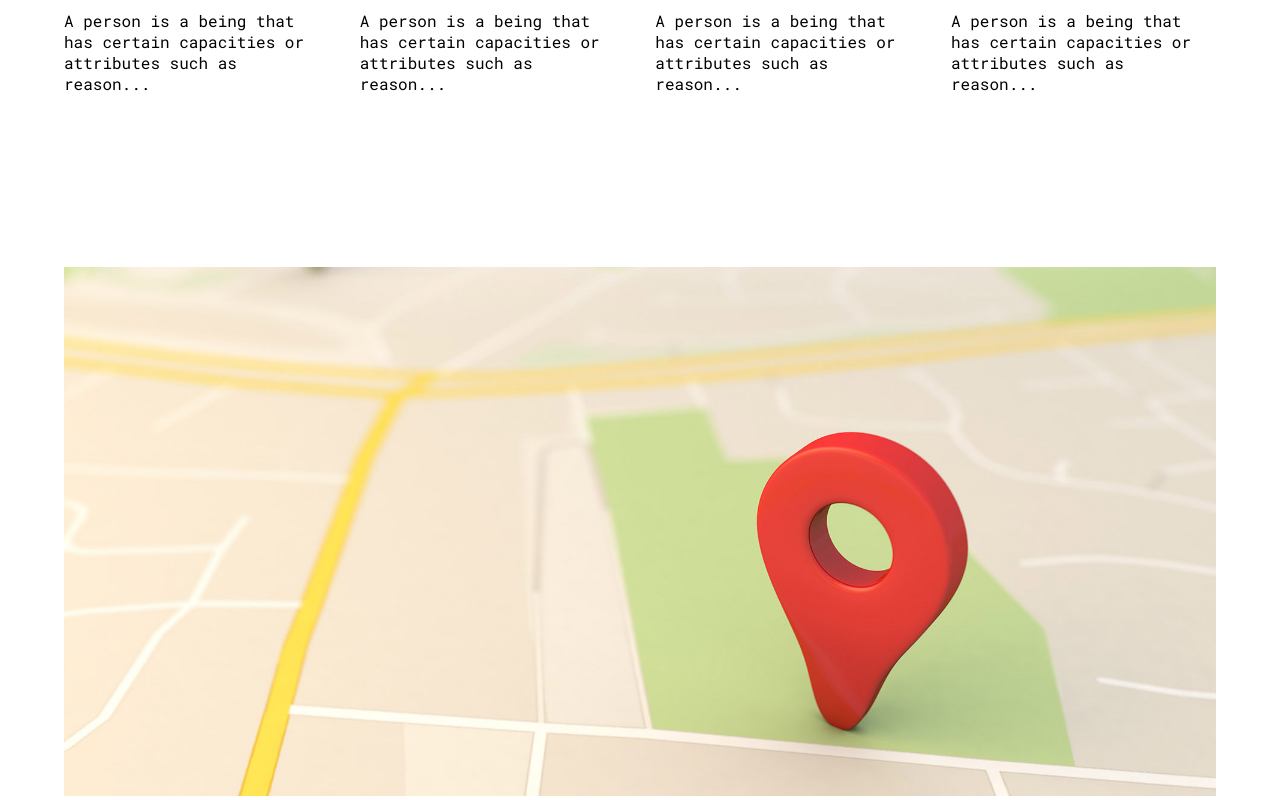
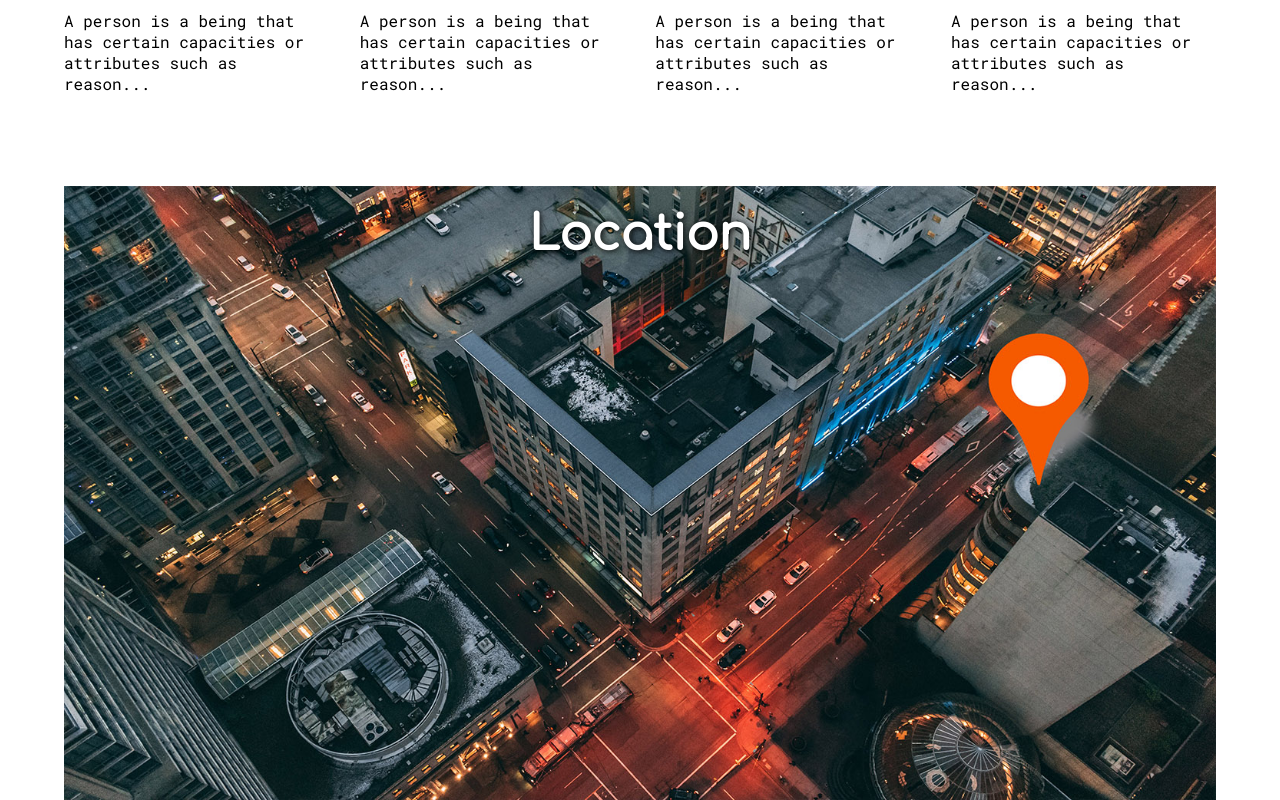
Before and after one commit to Khan2310/A-Company-Portfolio, a React (Create React App) app: page / in a window 1280 px wide. Shown: the part 1743-2543 px from the top of the page. Built offline with nearby package versions, Linux system fonts and the light colour scheme.

Commit message:
re-upload modified map-image and cover-image style added mixin, className, newMapImage

```diff
--- a/src/App.js
+++ b/src/App.js
@@ -16,6 +16,7 @@ class App extends Component {
             coverimage={Coverphotoimage}
             coverTitle="Company Name"
             photoClassName="cover-image"
+            titleClassName="cover-image-title"
           />
         </div>
         <div>
--- a/src/components/bodyCompo.js
+++ b/src/components/bodyCompo.js
@@ -2,7 +2,7 @@ import React, { Component } from "react";
 import Projects from "./projects.js";
 import AboutCompo from "./aboutCompo.js";
 import Coverphoto from "./coverphoto.js";
-import Mapimage from "./image/map-image.jpg";
+import Mapimage from "./image/map-image1.jpg";
 import "./style.css";
 
 export default class BodyCompo extends Component {
@@ -14,8 +14,9 @@ export default class BodyCompo extends Component {
           <AboutCompo />
           <Coverphoto
             coverimage={Mapimage}
-            coverTitle=""
+            coverTitle="Location"
             photoClassName="map-image"
+            titleClassName="map-image-title"
           />
         </div>
       </div>
--- a/src/components/coverphoto.js
+++ b/src/components/coverphoto.js
@@ -10,7 +10,7 @@ export default class Coverphoto extends Component {
           src={this.props.coverimage}
           alt="companyphoto"
         />
-        <div className="cover-image-title">
+        <div className={this.props.titleClassName}>
           <h1>{this.props.coverTitle}</h1>
         </div>
       </div>
--- a/src/components/scss/coverPhotoStyle.scss
+++ b/src/components/scss/coverPhotoStyle.scss
@@ -1,3 +1,19 @@
+@mixin coverBigImage($param1, $param2, $width) {
+  text-align: center;
+  // border: 5px solid red;
+  position: absolute;
+  transform: translate(-50%, -50%);
+  h1 {
+    color: white;
+    text-shadow: 1px 1px 6px black;
+    font-size: 3em;
+    @media screen and (max-width: $width) {
+      margin-top: $param1;
+      font-size: $param2;
+    }
+  }
+}
+
 .coverphoto-container {
   margin-left: auto;
   margin-right: auto;
@@ -19,9 +35,9 @@
     }
   }
   .map-image {
-    width: 100%;
+    max-width: 100%;
     height: auto;
-    margin-top: 15%;
+    margin-top: 8%;
     vertical-align: middle;
     border-style: none;
     @media screen and (max-width: 550px) {
@@ -29,20 +45,13 @@
     }
   }
   .cover-image-title {
-    text-align: center;
-    /* border: 2px solid red; */
-    position: absolute;
     top: 50%;
     left: 50%;
-    transform: translate(-50%, -50%);
-    h1 {
-      color: white;
-      text-shadow: 1px 1px 6px black;
-      font-size: 3em;
-      @media screen and (max-width: 550px) {
-        margin-top: 3em;
-        font-size: 2em;
-      }
-    }
+    @include coverBigImage(3em, 2em, 550px);
+  }
+  .map-image-title {
+    @include coverBigImage(1em, 1.3em, 1100px);
+    top: 20%;
+    left: 50%;
   }
 }
--- a/src/components/style.css
+++ b/src/components/style.css
@@ -119,9 +119,9 @@
 }
 
 .coverphoto-container .map-image {
-  width: 100%;
+  max-width: 100%;
   height: auto;
-  margin-top: 15%;
+  margin-top: 8%;
   vertical-align: middle;
   border-style: none;
 }
@@ -133,11 +133,10 @@
 }
 
 .coverphoto-container .cover-image-title {
-  text-align: center;
-  /* border: 2px solid red; */
-  position: absolute;
   top: 50%;
   left: 50%;
+  text-align: center;
+  position: absolute;
   transform: translate(-50%, -50%);
 }
 
@@ -151,6 +150,27 @@
   .coverphoto-container .cover-image-title h1 {
     margin-top: 3em;
     font-size: 2em;
+  }
+}
+
+.coverphoto-container .map-image-title {
+  text-align: center;
+  position: absolute;
+  transform: translate(-50%, -50%);
+  top: 20%;
+  left: 50%;
+}
+
+.coverphoto-container .map-image-title h1 {
+  color: white;
+  text-shadow: 1px 1px 6px black;
+  font-size: 3em;
+}
+
+@media screen and (max-width: 1100px) {
+  .coverphoto-container .map-image-title h1 {
+    margin-top: 1em;
+    font-size: 1.3em;
   }
 }
 
```
